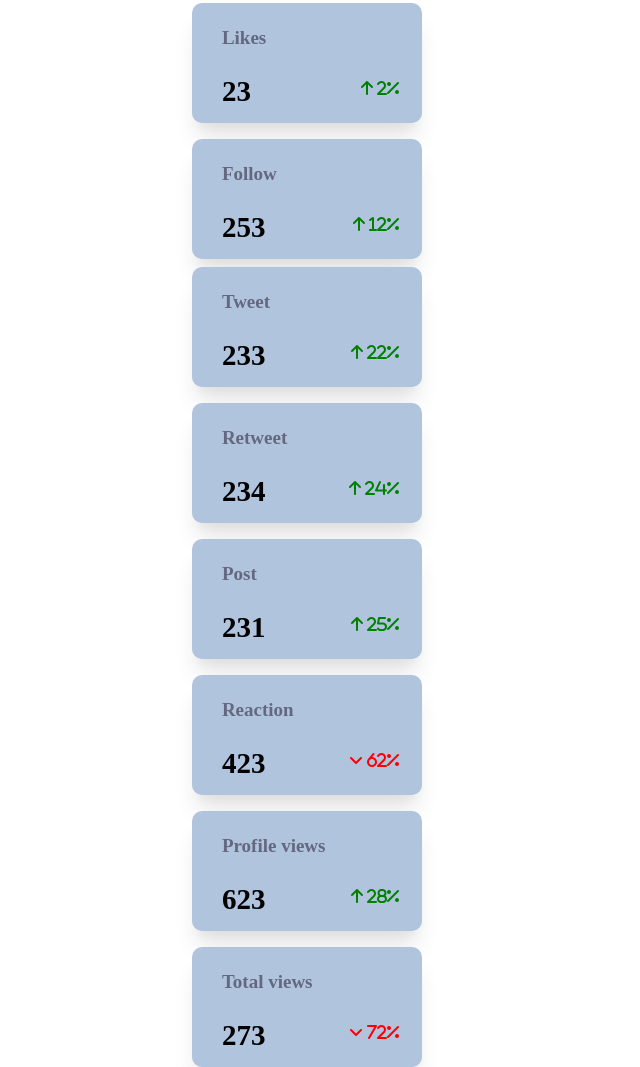
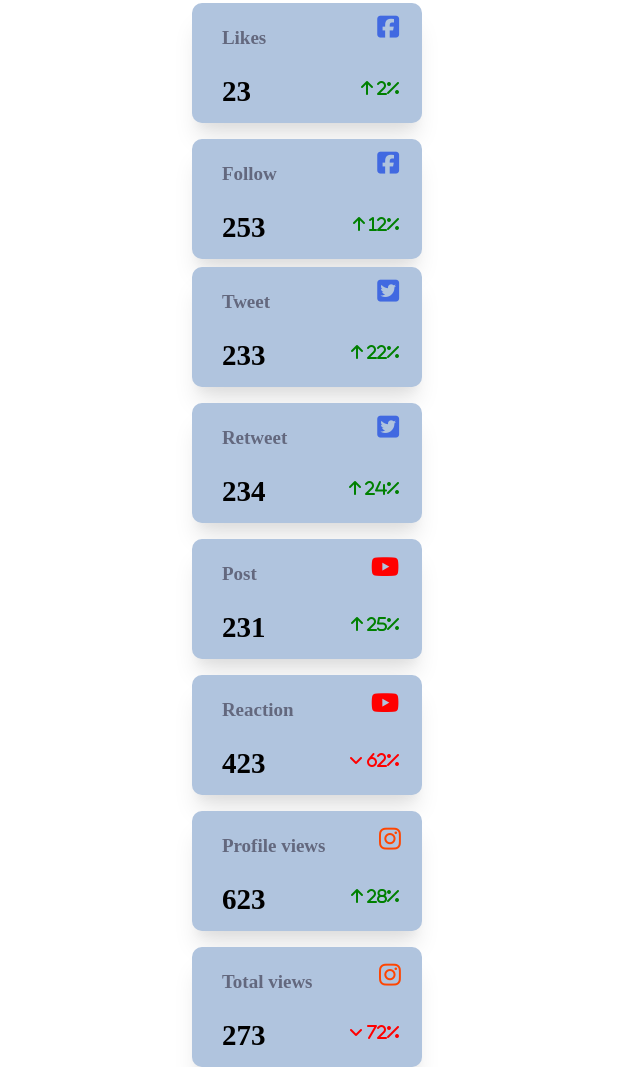
Before and after one commit to anuragtripathiii/dashboard_challenge, a plain HTML site: page index.html in a window 1280 px wide. Shown: the part 645-1712 px from the top of the page, without its empty margins (0-640 px from the left). Drawn offline with Linux system fonts and the light colour scheme.

Commit message:
Update index.html

```diff
--- a/index.html
+++ b/index.html
@@ -316,10 +316,41 @@
 
 
         }
+        .nightmode {
+            font-size: 50px;
+
+        }
+        .end{
+            position: absolute;
+            right: 10%;
+            top: 10%;
+            font-size: 25px;
+            color: royalblue;
+        }
+        .end1{
+            position: absolute;
+            color: red;
+            font-size: 25px;
+            top: 13.5%;
+            right:10%;
+        }
+        .end2{
+
+            position: absolute;
+            width: 20px;
+            height: 20px;
+            color:orangered;
+            font-size: 25px;
+            top: 13%;
+            right:10%;
+
+        }
 
     </style>
 </head>
 <body>
+<span class="nightmode"><a href="darkindex.html">
+    <i class="fab fa-earlybirds" style="color: black"></i></a></span>
 <div class="bg">
 <h1 class="top-1">Social Media Dashboard</h1>
 <p class="top-2">Total Follower: 23,004</p>
@@ -329,14 +360,14 @@
      <p class="box-4"><span id="section4">@Anurag</span><i class="fab fa-instagram ig"></i><span class="number">2981</span><span class="followers">Followers</span><span  class="up-arrow"><i class="fas fa-angle-down" style="color: red"> 596 Today</i></span></p></p>
 </i></span>
     <p class="tag-2">Overview - Today</p>
-    <p class="box-5"><span class="text">Likes</span><span class="number2">23</span><span class="last"><i class="fas fa-arrow-up " style="color: green">  2%</i></span></p>
-    <p class="box-6"><span class="text">Follow</span><span class="number2">253</span><span class="last"><i class="fas fa-arrow-up " style="color: green">  12%</i></span></p>
-    <p class="box-7"><span class="text">Tweet</span><span class="number2">233</span><span class="last"><i class="fas fa-arrow-up " style="color: green">  22%</i></span></p>
-    <p class="box-8"><span class="text">Retweet</span><span class="number2">234</span><span class="last"><i class="fas fa-arrow-up " style="color: green">  24%</i></span></p>
-    <p class="box-9"><span class="text">Post</span><span class="number2">231</span><span class="last"><i class="fas fa-arrow-up " style="color: green">  25%</i></span></p>
-    <p class="box-10"><span class="text">Reaction</span><span class="number2">423</span><span class="last"><i class="fas fa-angle-down " style="color: red">  62%</i></span></p>
-    <p class="box-11"><span class="text">Profile views</span><span class="number2">623</span><span class="last"><i class="fas fa-arrow-up " style="color: green">  28%</i></span></p>
-    <p class="box-12"><span class="text">Total views</span><span class="number2">273</span><span class="last"><i class="fas fa-angle-down " style="color: red">  72%</i></span></p>
+    <p class="box-5"><span class="text">Likes</span><i class="fab fa-facebook-square end" ></i><span class="number2">23</span><span class="last"><i class="fas fa-arrow-up " style="color: green">  2%</i></span></p>
+    <p class="box-6"><span class="text">Follow</span><i class="fab fa-facebook-square end" ></i><span class="number2">253</span><span class="last"><i class="fas fa-arrow-up " style="color: green">  12%</i></span></p>
+    <p class="box-7"><span class="text">Tweet</span><i class="fab fa-twitter-square end"></i><span class="number2">233</span><span class="last"><i class="fas fa-arrow-up " style="color: green">  22%</i></span></p>
+    <p class="box-8"><span class="text">Retweet</span><i class="fab fa-twitter-square end"></i><span class="number2">234</span><span class="last"><i class="fas fa-arrow-up " style="color: green">  24%</i></span></p>
+    <p class="box-9"><span class="text">Post</span><i class="fab fa-youtube end1"></i><span class="number2">231</span><span class="last"><i class="fas fa-arrow-up " style="color: green">  25%</i></span></p>
+    <p class="box-10"><span class="text">Reaction</span><i class="fab fa-youtube end1"></i><span class="number2">423</span><span class="last"><i class="fas fa-angle-down " style="color: red">  62%</i></span></p>
+    <p class="box-11"><span class="text">Profile views</span><i class="fab fa-instagram end2"></i><span class="number2">623</span><span class="last"><i class="fas fa-arrow-up " style="color: green">  28%</i></span></p>
+    <p class="box-12"><span class="text">Total views</span><i class="fab fa-instagram end2"></i><span class="number2">273</span><span class="last"><i class="fas fa-angle-down " style="color: red">  72%</i></span></p>
 </div>
 </body>
 </html>
```
